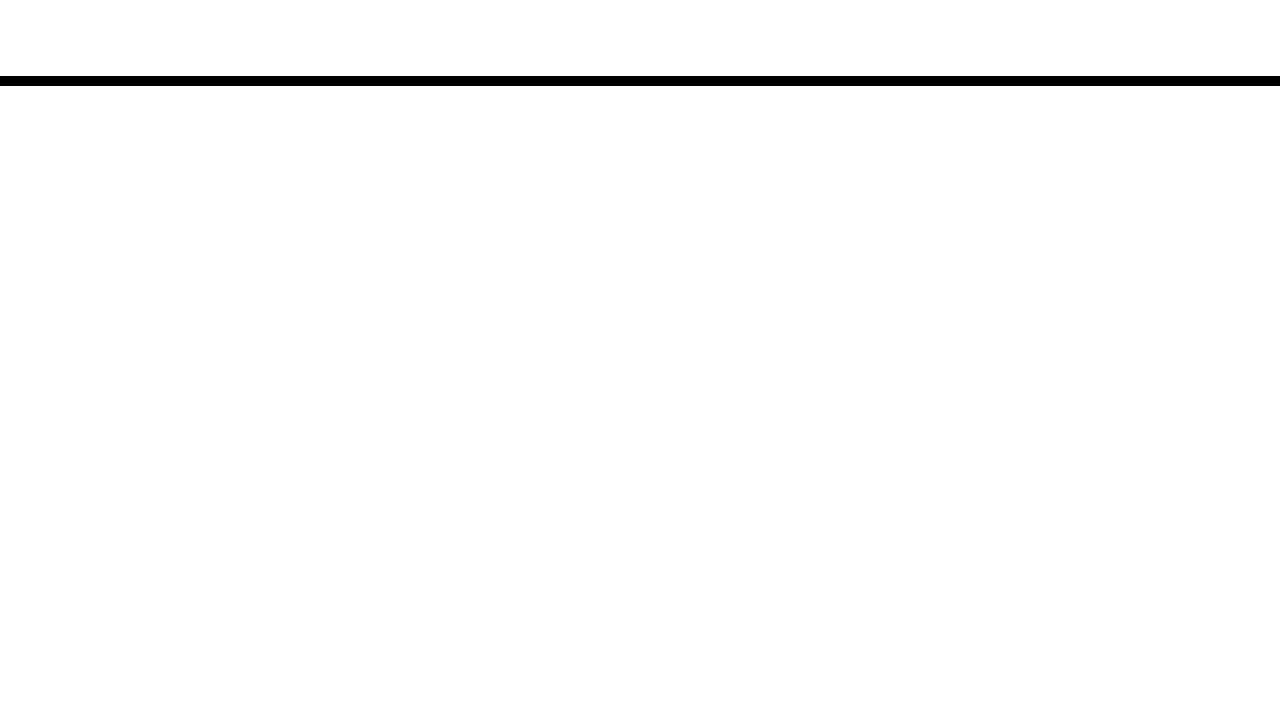
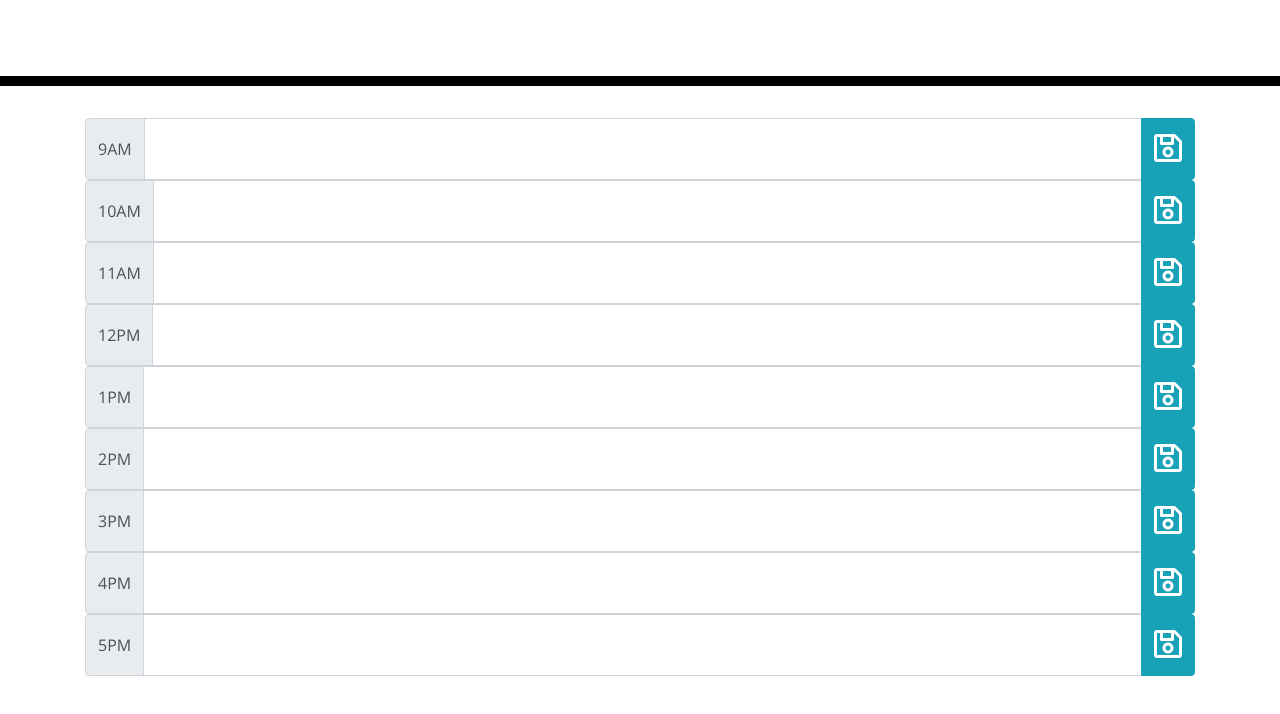
Before and after one commit to cek333/Work_Day_Scheduler, a plain HTML site: page index.html in a window 1280 px wide. Shown: the part 182-896 px from the top of the page. Before the commit the page ends 800 px from the top, so only its background shows below. Drawn offline with nearby package versions, Linux system fonts and the light colour scheme; files that its build step writes are made by us from their sources.

Commit message:
fix style.css link; add initial layout of time blocks

```diff
--- a/index.html
+++ b/index.html
@@ -15,7 +15,7 @@
       href="https://fonts.googleapis.com/css?family=Open+Sans&display=swap"
       rel="stylesheet"
     />
-    <link rel="stylesheet" href="style.css" />
+    <link rel="stylesheet" href="assets/css/style.css" />
     <title>Work Day Scheduler</title>
   </head>
 
@@ -25,8 +25,99 @@
       <p class="lead">A simple calendar app for scheduling your work day</p>
       <p id="currentDay" class="lead"></p>
     </header>
-    <div class="container">
-      <!-- Timeblocks go here -->
+    <div class="container mb-5">
+
+      <!-- 9am -->
+      <div class="input-group">
+        <div class="input-group-prepend">
+          <span class="input-group-text">9AM</span>
+        </div>
+        <textarea class="form-control" aria-label="9AM Activities"></textarea>
+        <div class="input-group-append">
+          <button class="btn btn-info" type="button" id="hour-11"><i class="far fa-save fa-2x"></i></button>
+        </div>
+      </div>
+      <!-- 10am -->
+      <div class="input-group">
+        <div class="input-group-prepend">
+          <span class="input-group-text">10AM</span>
+        </div>
+        <textarea class="form-control" aria-label="10AM Activities"></textarea>
+        <div class="input-group-append">
+          <button class="btn btn-info" type="button" id="hour-11"><i class="far fa-save fa-2x"></i></button>
+        </div>
+      </div>
+      <!-- 11am -->
+      <div class="input-group">
+        <div class="input-group-prepend">
+          <span class="input-group-text">11AM</span>
+        </div>
+        <textarea class="form-control" aria-label="11AM Activities"></textarea>
+        <div class="input-group-append">
+          <button class="btn btn-info" type="button" id="hour-11"><i class="far fa-save fa-2x"></i></button>
+        </div>
+      </div>
+      <!-- 12am -->
+      <div class="input-group">
+        <div class="input-group-prepend">
+          <span class="input-group-text">12PM</span>
+        </div>
+        <textarea class="form-control" aria-label="12PM Activities"></textarea>
+        <div class="input-group-append">
+          <button class="btn btn-info" type="button" id="hour-12"><i class="far fa-save fa-2x"></i></button>
+        </div>
+      </div>
+      <!-- 1pm -->
+      <div class="input-group">
+        <div class="input-group-prepend">
+          <span class="input-group-text">1PM</span>
+        </div>
+        <textarea class="form-control" aria-label="1PM Activities"></textarea>
+        <div class="input-group-append">
+          <button class="btn btn-info" type="button" id="hour-13"><i class="far fa-save fa-2x"></i></button>
+        </div>
+      </div>
+      <!-- 2pm -->
+      <div class="input-group">
+        <div class="input-group-prepend">
+          <span class="input-group-text">2PM</span>
+        </div>
+        <textarea class="form-control" aria-label="2PM Activities"></textarea>
+        <div class="input-group-append">
+          <button class="btn btn-info" type="button" id="hour-14"><i class="far fa-save fa-2x"></i></button>
+        </div>
+      </div>
+      <!-- 3pm -->
+      <div class="input-group">
+        <div class="input-group-prepend">
+          <span class="input-group-text">3PM</span>
+        </div>
+        <textarea class="form-control" aria-label="3PM Activities"></textarea>
+        <div class="input-group-append">
+          <button class="btn btn-info" type="button" id="hour-15"><i class="far fa-save fa-2x"></i></button>
+        </div>
+      </div>
+      <!-- 4pm -->
+      <div class="input-group">
+        <div class="input-group-prepend">
+          <span class="input-group-text">4PM</span>
+        </div>
+        <textarea class="form-control" aria-label="4PM Activities"></textarea>
+        <div class="input-group-append">
+          <button class="btn btn-info" type="button" id="hour-16"><i class="far fa-save fa-2x"></i></button>
+        </div>
+      </div>
+      <!-- 5pm -->
+      <div class="input-group">
+        <div class="input-group-prepend">
+          <span class="input-group-text">5PM</span>
+        </div>
+        <textarea class="form-control" aria-label="5PM Activities"></textarea>
+        <div class="input-group-append">
+          <button class="btn btn-info" type="button" id="hour-17"><i class="far fa-save fa-2x"></i></button>
+        </div>
+      </div>
+
     </div>
 
     <script src="https://cdnjs.cloudflare.com/ajax/libs/jquery/3.5.1/jquery.min.js" integrity="sha512-bLT0Qm9VnAYZDflyKcBaQ2gg0hSYNQrJ8RilYldYQ1FxQYoCLtUjuuRuZo+fjqhx/qtq/1itJ0C2ejDxltZVFg==" crossorigin="anonymous"></script>
```
